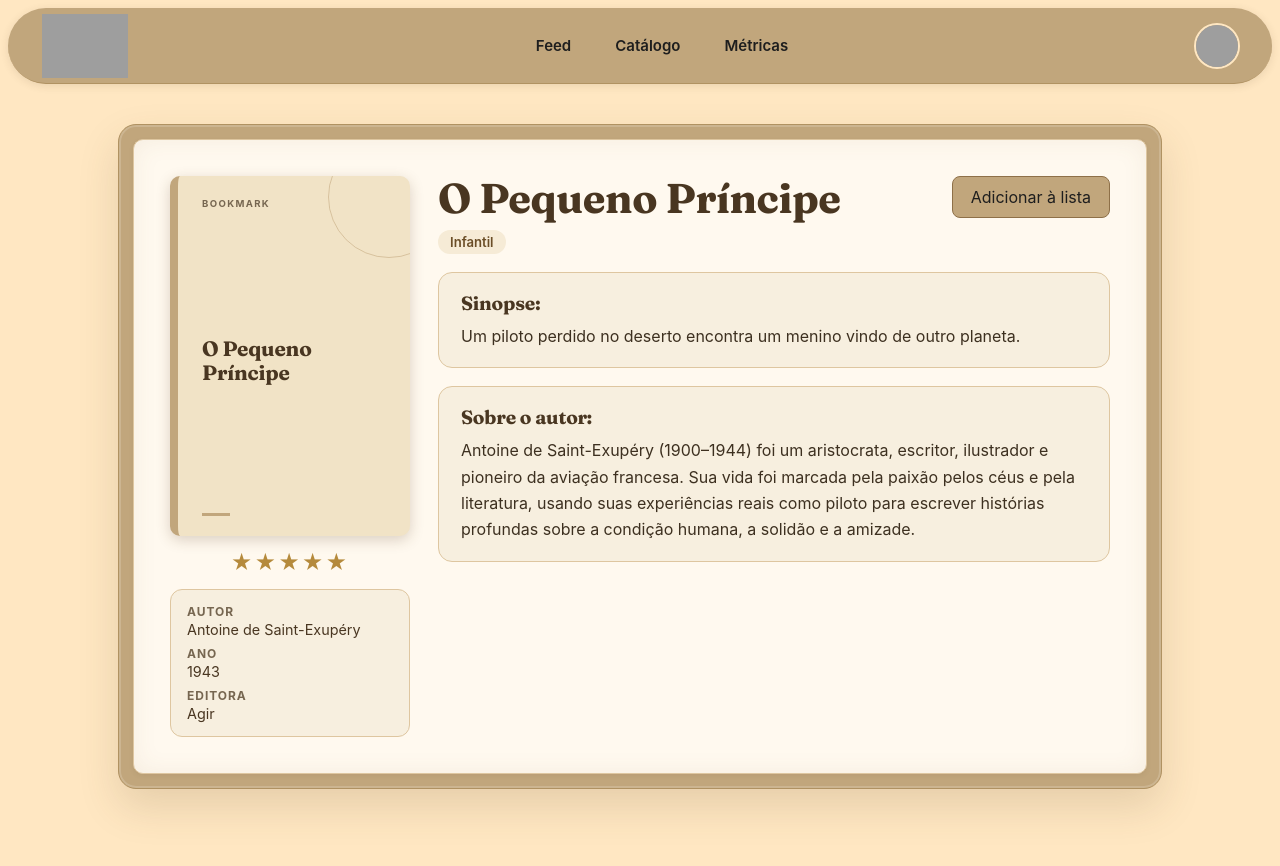
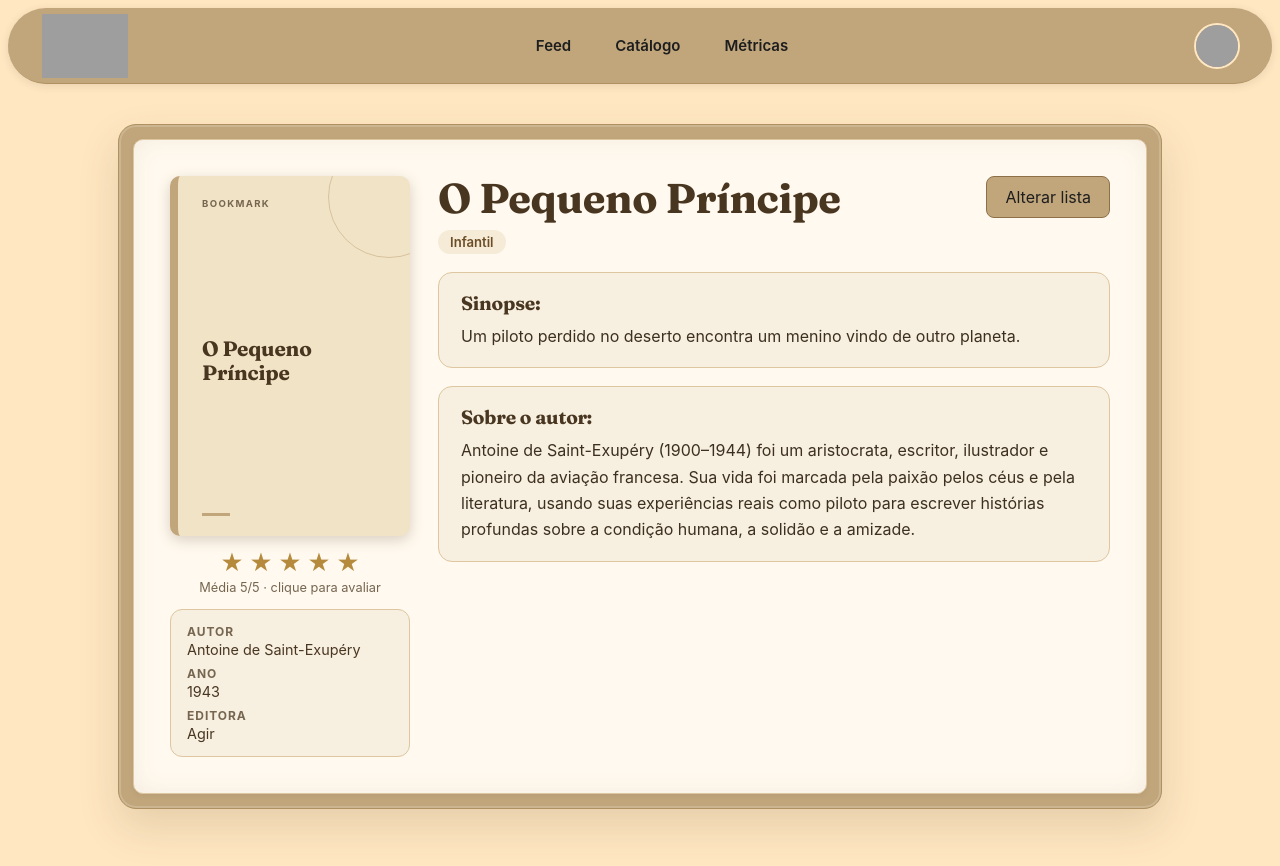
Before and after one commit to ICEI-PUC-Minas-PMGES-TI/pmg-es-2026-2-ti2-8183100-bookshelf, a React (Vite) app in the folder Codigo/Frontend/: page /livro/livro-01 in a window 1280 px wide. Shown: the top 866 px of the page. Built offline with nearby package versions, Linux system fonts and the light colour scheme; grey boxes are pictures that could not be loaded.

Commit message:
Adicionada interação de adicionar nas listas + notas nos livros

```diff
--- a/Codigo/Frontend/src/components/BookCard.css
+++ b/Codigo/Frontend/src/components/BookCard.css
@@ -140,3 +140,17 @@
   color: var(--bm-muted, #6f5f48);
   letter-spacing: 0;
 }
+
+/* links para a página do livro */
+.book-card__link {
+  color: inherit;
+  text-decoration: none;
+}
+
+.book-card__cover {
+  display: block;
+}
+
+.book-card__title .book-card__link:hover {
+  text-decoration: underline;
+}
--- a/Codigo/Frontend/src/components/BookCard.jsx
+++ b/Codigo/Frontend/src/components/BookCard.jsx
@@ -1,3 +1,4 @@
+import { Link } from "react-router-dom";
 import "./BookCard.css";
 
 function BookIcon() {
@@ -41,13 +42,13 @@ export default function BookCard({ book }) {
 
   return (
     <article className="book-card">
-      <div className="book-card__cover">
+      <Link to={`/livro/${book.id}`} className="book-card__cover book-card__link">
         {book.thumbnail ? (
           <img className="book-cover" src={book.thumbnail} alt={`Capa de ${book.title}`} loading="lazy" />
         ) : (
           <CoverFallback title={book.title} />
         )}
-      </div>
+      </Link>
 
       {book.category && (
         <span className="book-card__pill">
@@ -55,7 +56,9 @@ export default function BookCard({ book }) {
           {book.category}
         </span>
       )}
-      <h3 className="book-card__title">{book.title}</h3>
+      <h3 className="book-card__title">
+        <Link to={`/livro/${book.id}`} className="book-card__link">{book.title}</Link>
+      </h3>
       <p className="book-card__author">{authors}</p>
       <div className="book-card__meta">
         <Stars rating={book.rating} />
--- a/Codigo/Frontend/src/pages/livro.css
+++ b/Codigo/Frontend/src/pages/livro.css
@@ -49,19 +49,48 @@
   gap: 14px;
 }
 
-.livro-estrelas {
-  color: #b58a3c;
-  font-size: 1.3rem;
-  letter-spacing: 2px;
+.livro-avaliacao {
+  display: flex;
+  flex-direction: column;
+  align-items: center;
+  gap: 4px;
 }
 
-.livro-estrelas__vazia {
-  color: #e3d6bd;
+.livro-estrelas {
+  display: flex;
+  gap: 2px;
 }
 
-.livro-sem-nota {
+.livro-estrela {
+  padding: 0 2px;
+  border: 0;
+  background: none;
+  color: #e3d6bd;
+  font-size: 1.6rem;
+  line-height: 1;
+  cursor: pointer;
+  transition:
+    color 120ms ease,
+    transform 120ms ease;
+}
+
+.livro-estrela.is-cheia {
+  color: #b58a3c;
+}
+
+/* estrelas da nota do próprio usuário ficam mais escuras que a média */
+.livro-estrela.is-sua.is-cheia {
+  color: #8e5a14;
+}
+
+.livro-estrela:hover {
+  transform: scale(1.15);
+}
+
+.livro-nota-texto {
   color: var(--bm-muted);
-  font-size: 0.85rem;
+  font-size: 0.8rem;
+  text-align: center;
 }
 
 .livro-ficha {
@@ -224,3 +253,9 @@
     margin: 0 auto;
   }
 }
+
+/* lista onde o livro já está */
+.livro-adicionar__opcoes button.is-ativa {
+  background: var(--bm-soft);
+  font-weight: 600;
+}
--- a/Codigo/Frontend/src/pages/livro.jsx
+++ b/Codigo/Frontend/src/pages/livro.jsx
@@ -1,20 +1,55 @@
-import { useEffect, useState } from "react";
+import { useEffect, useRef, useState } from "react";
 import { useParams, Link } from "react-router-dom";
 import { searchBooks } from "../services/booksService";
+import {
+  LISTAS,
+  obterUsuario,
+  salvarUsuario,
+  adicionarNaLista,
+  removerDaLista,
+  statusDoLivro,
+  notaDoLivro,
+  definirNota,
+} from "../services/listasService";
 import detalhes from "../mocks/jsonLivroDetalhes.json";
 import "../components/BookCard.css";
 import "./livro.css";
 
-const OPCOES_LISTA = ["Favoritos", "Lendo", "Pretendo ler", "Lidos"];
+// Estrelas clicáveis. Mostra a nota do usuário; sem ela, mostra a média do livro.
+// Clicar na estrela da nota atual remove a avaliação.
+function Avaliacao({ media, nota, aoAvaliar }) {
+  const [hover, setHover] = useState(0);
+  const exibida = hover || nota || Math.round(media ?? 0);
 
-function Estrelas({ nota }) {
-  if (nota == null) return <span className="livro-sem-nota">Sem avaliações</span>;
-  const cheias = Math.round(nota);
+  function clicar(valor) {
+    aoAvaliar(valor === nota ? null : valor);
+  }
+
   return (
-    <span className="livro-estrelas" aria-label={`Nota ${nota} de 5`}>
-      {"★".repeat(cheias)}
-      <span className="livro-estrelas__vazia">{"★".repeat(5 - cheias)}</span>
-    </span>
+    <div className="livro-avaliacao">
+      <div className="livro-estrelas" role="group" aria-label="Avaliar o livro" onMouseLeave={() => setHover(0)}>
+        {[1, 2, 3, 4, 5].map((valor) => (
+          <button
+            key={valor}
+            type="button"
+            className={`livro-estrela ${valor <= exibida ? "is-cheia" : ""} ${nota ? "is-sua" : ""}`}
+            aria-label={`${valor} ${valor === 1 ? "estrela" : "estrelas"}`}
+            aria-pressed={valor === nota}
+            onMouseEnter={() => setHover(valor)}
+            onClick={() => clicar(valor)}
+          >
+            ★
+          </button>
+        ))}
+      </div>
+      <span className="livro-nota-texto">
+        {nota
+          ? `Sua nota: ${nota}/5`
+          : media != null
+            ? `Média ${media}/5 · clique para avaliar`
+            : "Sem avaliações · clique para avaliar"}
+      </span>
+    </div>
   );
 }
 
@@ -22,9 +57,14 @@ export default function Livro() {
   const { id } = useParams();
   const [livro, setLivro] = useState(null);
   const [status, setStatus] = useState("loading"); // loading | ok | naoEncontrado
+  const [usuario, setUsuario] = useState(null);
+  const menuRef = useRef(null);
 
   useEffect(() => {
-    setStatus("loading");
+    obterUsuario().then(setUsuario).catch(() => setUsuario(null));
+  }, []);
+
+  useEffect(() => {
     searchBooks("").then((todos) => {
       const encontrado = todos.find((l) => l.id === id);
       setLivro(encontrado ?? null);
@@ -53,6 +93,30 @@ export default function Livro() {
     );
   }
 
+  // Escolher Favoritos liga/desliga o favorito; as outras listas trocam a lista de status.
+  function escolherLista(chave) {
+    if (!usuario) return;
+    let novo;
+    if (chave === "livrosFav" && usuario.livrosFav.includes(livro.id)) {
+      novo = removerDaLista(usuario, livro.id, "livrosFav");
+    } else {
+      novo = adicionarNaLista(usuario, livro.id, chave);
+    }
+    setUsuario(novo);
+    salvarUsuario(novo);
+    if (menuRef.current) menuRef.current.open = false;
+  }
+
+  // Salva a nota que o usuário escolheu (null remove).
+  function avaliar(nota) {
+    if (!usuario) return;
+    const novo = definirNota(usuario, livro.id, nota);
+    setUsuario(novo);
+    salvarUsuario(novo);
+  }
+
+  const statusAtual = usuario ? statusDoLivro(usuario, livro.id) : null;
+  const jaEmLista = usuario && (statusAtual || usuario.livrosFav.includes(livro.id));
   const extra = detalhes[livro.id] ?? {};
   const autores = livro.authors.length ? livro.authors.join(", ") : "Autor desconhecido";
 
@@ -72,7 +136,11 @@ export default function Livro() {
               </div>
             )}
 
-            <Estrelas nota={livro.rating} />
+            <Avaliacao
+              media={livro.rating}
+              nota={usuario ? notaDoLivro(usuario, livro.id) : null}
+              aoAvaliar={avaliar}
+            />
 
             <dl className="livro-ficha">
               <dt>Autor</dt>
@@ -92,14 +160,24 @@ export default function Livro() {
               </div>
 
               {/* 6. Botão de adicionar à lista */}
-              <details className="livro-adicionar">
-                <summary className="livro-botao">Adicionar à lista</summary>
+              <details className="livro-adicionar" ref={menuRef}>
+                <summary className="livro-botao">{jaEmLista ? "Alterar lista" : "Adicionar à lista"}</summary>
                 <ul className="livro-adicionar__opcoes">
-                  {OPCOES_LISTA.map((opcao) => (
-                    <li key={opcao}>
-                      <button type="button">{opcao}</button>
-                    </li>
-                  ))}
+                  {LISTAS.map((lista) => {
+                    const ativa = usuario && usuario[lista.chave].includes(livro.id);
+                    return (
+                      <li key={lista.chave}>
+                        <button
+                          type="button"
+                          className={ativa ? "is-ativa" : ""}
+                          aria-pressed={Boolean(ativa)}
+                          onClick={() => escolherLista(lista.chave)}
+                        >
+                          {ativa ? "✓ " : ""}{lista.titulo}
+                        </button>
+                      </li>
+                    );
+                  })}
                 </ul>
               </details>
             </header>
--- a/Codigo/Frontend/src/pages/perfil.css
+++ b/Codigo/Frontend/src/pages/perfil.css
@@ -257,3 +257,14 @@
     flex-basis: 84px;
   }
 }
+
+/* lista que está recebendo um livro arrastado */
+.perfil-lista.is-alvo {
+  border-color: var(--bm-tan-border);
+  background: #f1e3c6;
+  box-shadow: 0 0 0 3px rgb(193 166 124 / 35%);
+}
+
+.perfil-livro[draggable="false"] {
+  cursor: default;
+}
--- a/Codigo/Frontend/src/pages/perfil.jsx
+++ b/Codigo/Frontend/src/pages/perfil.jsx
@@ -1,22 +1,20 @@
 import { useEffect, useState } from "react";
 import { Link } from "react-router-dom";
 import { searchBooks } from "../services/booksService";
-import dadosUsuario from "../mocks/jsonUsuario.json";
+import {
+  LISTAS,
+  obterUsuario,
+  salvarUsuario,
+  adicionarNaLista,
+  removerDaLista,
+} from "../services/listasService";
 import "../components/BookCard.css";
 import "./perfil.css";
-
-// As quatro listas exibidas na tela. "chave" é o campo do JSON do usuário.
-const LISTAS = [
-  { chave: "livrosFav", titulo: "Favoritos" },
-  { chave: "livrosLendo", titulo: "Lendo" },
-  { chave: "livrosLerDepois", titulo: "Pretendo ler" },
-  { chave: "livrosLidos", titulo: "Lidos" },
-];
 
 // Capa do livro (usa a imagem ou, se não houver, a capa de reserva).
 function CapaLivro({ livro }) {
   if (livro.thumbnail) {
-    return <img className="book-cover" src={livro.thumbnail} alt={`Capa de ${livro.title}`} />;
+    return <img className="book-cover" src={livro.thumbnail} alt={`Capa de ${livro.title}`} draggable="false" />;
   }
   return (
     <div className="book-cover book-cover--fallback">
@@ -28,18 +26,57 @@ function CapaLivro({ livro }) {
 }
 
 export default function Perfil() {
-  const usuario = dadosUsuario.usuario;
+  const [usuario, setUsuario] = useState(null);
   const [livros, setLivros] = useState([]);
+  const [listaAlvo, setListaAlvo] = useState(null); // lista que está recebendo o arraste
+  const [erro, setErro] = useState(false);
 
-  // Busca o catálogo para transformar os ids das listas em livros.
+  // Carrega o usuário e o catálogo (para transformar os ids em livros).
   useEffect(() => {
-    searchBooks("").then(setLivros);
+    Promise.all([obterUsuario(), searchBooks("")])
+      .then(([dadosUsuario, todosLivros]) => {
+        setUsuario(dadosUsuario);
+        setLivros(todosLivros);
+      })
+      .catch(() => setErro(true));
   }, []);
+
+  if (erro) return <main className="perfil-page"><p>Não foi possível carregar o perfil.</p></main>;
+  if (!usuario) return <main className="perfil-page"><p>Carregando perfil...</p></main>;
 
   function livrosDaLista(chave) {
     return usuario[chave]
       .map((id) => livros.find((livro) => livro.id === id))
       .filter(Boolean);
+  }
+
+  // Atualiza a tela na hora e salva em seguida.
+  function atualizar(novoUsuario) {
+    setUsuario(novoUsuario);
+    salvarUsuario(novoUsuario).catch(() => setErro(true));
+  }
+
+  function remover(livroId, chave) {
+    atualizar(removerDaLista(usuario, livroId, chave));
+  }
+
+  // Guarda qual livro está sendo arrastado e de qual lista ele saiu.
+  function iniciarArraste(e, livroId, chave) {
+    e.dataTransfer.setData("text/plain", JSON.stringify({ livroId, origem: chave }));
+    e.dataTransfer.effectAllowed = "move";
+  }
+
+  function soltar(e, chaveDestino) {
+    e.preventDefault();
+    setListaAlvo(null);
+    let dados;
+    try {
+      dados = JSON.parse(e.dataTransfer.getData("text/plain"));
+    } catch {
+      return;
+    }
+    if (dados.origem === chaveDestino) return;
+    atualizar(adicionarNaLista(usuario, dados.livroId, chaveDestino));
   }
 
   return (
@@ -70,7 +107,16 @@ export default function Perfil() {
                 <article
                   key={lista.chave}
                   id={lista.chave === "livrosFav" ? "favoritos" : undefined}
-                  className="perfil-lista"
+                  className={`perfil-lista ${listaAlvo === lista.chave ? "is-alvo" : ""}`}
+                  onDragOver={(e) => {
+                    e.preventDefault(); // permite soltar aqui
+                    e.dataTransfer.dropEffect = "move";
+                    setListaAlvo(lista.chave);
+                  }}
+                  onDragLeave={(e) => {
+                    if (!e.currentTarget.contains(e.relatedTarget)) setListaAlvo(null);
+                  }}
+                  onDrop={(e) => soltar(e, lista.chave)}
                 >
                   <header className="perfil-lista__topo">
                     <h2>{lista.titulo}</h2>
@@ -82,14 +128,21 @@ export default function Perfil() {
                       <p className="perfil-lista__vazia">Nenhum livro nesta lista.</p>
                     )}
                     {itens.map((livro) => (
-                      <div key={livro.id} className="perfil-livro" draggable="true">
-                        <Link to={`/livro/${livro.id}`} className="perfil-livro__link" title={livro.title}>
+                      <div
+                        key={livro.id}
+                        className="perfil-livro"
+                        draggable={lista.chave !== "livrosFav"}
+                        onDragStart={(e) => iniciarArraste(e, livro.id, lista.chave)}
+                        onDragEnd={() => setListaAlvo(null)}
+                      >
+                        <Link to={`/livro/${livro.id}`} className="perfil-livro__link" title={livro.title} draggable="false">
                           <CapaLivro livro={livro} />
                         </Link>
                         {/* 5. Remover livro da lista */}
                         <button
                           type="button"
                           className="perfil-livro__remover"
+                          onClick={() => remover(livro.id, lista.chave)}
                           aria-label={`Remover ${livro.title} da lista ${lista.titulo}`}
                         >
                           ×
--- /dev/null
+++ b/Codigo/Frontend/src/services/listasService.js
@@ -0,0 +1,95 @@
+import usuarioMock from "../mocks/jsonUsuario.json";
+
+// Trocar para false quando for usar o backend (precisa do MongoDB e do server.js rodando)
+const USAR_MOCK = true;
+
+const API_URL = "http://localhost:3001/api/usuarios";
+const ID_USUARIO = 1;
+const CHAVE_STORAGE = "bookmark_usuario";
+
+// Nomes dos campos do usuário que guardam cada lista.
+export const LISTAS = [
+  { chave: "livrosFav", titulo: "Favoritos" },
+  { chave: "livrosLendo", titulo: "Lendo" },
+  { chave: "livrosLerDepois", titulo: "Pretendo ler" },
+  { chave: "livrosLidos", titulo: "Lidos" },
+];
+
+// Favoritos é uma lista à parte: o livro pode estar nela e em uma das listas de status.
+export const LISTAS_STATUS = ["livrosLendo", "livrosLerDepois", "livrosLidos"];
+
+export async function obterUsuario() {
+  if (USAR_MOCK) {
+    try {
+      const salvo = localStorage.getItem(CHAVE_STORAGE);
+      if (salvo !== null) return JSON.parse(salvo);
+    } catch (erro) {
+      console.error("Erro ao ler o usuário salvo:", erro);
+    }
+    return usuarioMock.usuario;
+  }
+
+  const resposta = await fetch(`${API_URL}/${ID_USUARIO}`);
+  if (!resposta.ok) throw new Error(`A API respondeu com status ${resposta.status}`);
+  return resposta.json();
+}
+
+export async function salvarUsuario(usuario) {
+  if (USAR_MOCK) {
+    try {
+      localStorage.setItem(CHAVE_STORAGE, JSON.stringify(usuario));
+    } catch (erro) {
+      console.error("Erro ao salvar o usuário:", erro);
+    }
+    return;
+  }
+
+  const resposta = await fetch(`${API_URL}/${ID_USUARIO}`, {
+    method: "PUT",
+    headers: { "Content-Type": "application/json" },
+    body: JSON.stringify(usuario),
+  });
+  if (!resposta.ok) throw new Error(`A API respondeu com status ${resposta.status}`);
+}
+
+// Retorna a lista de status (lendo, ler depois, lidos) onde o livro está, ou null.
+export function statusDoLivro(usuario, livroId) {
+  return LISTAS_STATUS.find((chave) => usuario[chave].includes(livroId)) ?? null;
+}
+
+// Coloca o livro na lista. Nas listas de status ele sai das outras; Favoritos não mexe nas demais.
+// Retorna um novo objeto (não altera o original).
+export function adicionarNaLista(usuario, livroId, chave) {
+  const novo = { ...usuario };
+
+  if (chave === "livrosFav") {
+    if (!novo.livrosFav.includes(livroId)) novo.livrosFav = [...novo.livrosFav, livroId];
+    return novo;
+  }
+
+  LISTAS_STATUS.forEach((c) => {
+    novo[c] = novo[c].filter((id) => id !== livroId);
+  });
+  novo[chave] = [...novo[chave], livroId];
+  return novo;
+}
+
+export function removerDaLista(usuario, livroId, chave) {
+  return { ...usuario, [chave]: usuario[chave].filter((id) => id !== livroId) };
+}
+
+// Nota (1 a 5) que o usuário deu ao livro, ou null se ainda não avaliou.
+export function notaDoLivro(usuario, livroId) {
+  return usuario.avaliacoes?.[livroId] ?? null;
+}
+
+// Salva a nota do usuário. Nota null remove a avaliação.
+export function definirNota(usuario, livroId, nota) {
+  const avaliacoes = { ...(usuario.avaliacoes ?? {}) };
+  if (nota == null) {
+    delete avaliacoes[livroId];
+  } else {
+    avaliacoes[livroId] = nota;
+  }
+  return { ...usuario, avaliacoes };
+}
```
